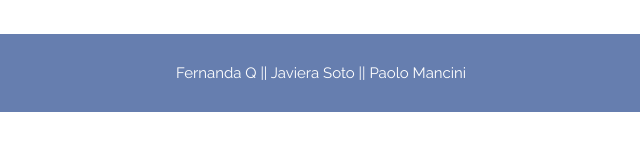
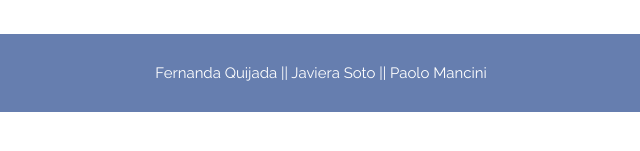
Before and after one commit to dosiscode/ev_final_mod_3, a plain HTML site: page index.html in a window 1280 px wide. Shown: the part 397-548 px from the top of the page, 319-959 px from the left. Drawn offline with Linux system fonts and the light colour scheme.

Commit message:
prueba, agrege mi apellido al footer

```diff
--- a/index.html
+++ b/index.html
@@ -64,7 +64,7 @@
 
 
     <div class="footer bg-azul">
-        <p>Fernanda Q || Javiera Soto || Paolo Mancini</p>
+        <p>Fernanda Quijada || Javiera Soto || Paolo Mancini</p>
     </div>
 
 </body>
```
